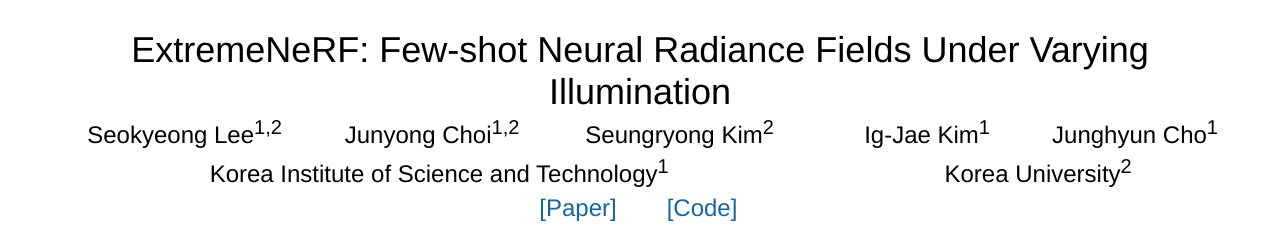
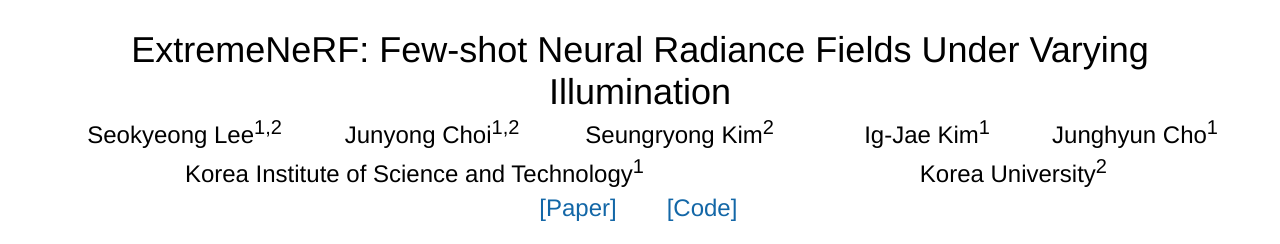
Before and after one commit to seokyeong94/ExtremeNeRF, a plain HTML site: page index.html in a window 1280 px wide. Shown: the top 244 px of the page. Drawn offline with Linux system fonts and the light colour scheme; a script that the page names is missing.

Commit message:
Update index.html

```diff
--- a/index.html
+++ b/index.html
@@ -161,7 +161,7 @@
 
 			<table align=center width=1200px>
 				<tr>
-					<td align=center width=300px>
+					<td align=center width=250px>
 						<center>
 							<span style="font-size:24px">Korea Institute of Science and Technology<sup>1</sup></a></span>
 						</center>
```
